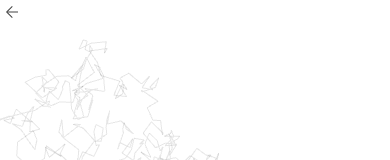
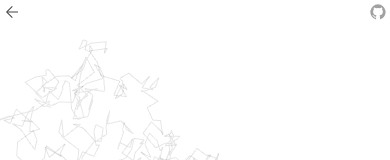
Before and after one commit to ts5h/sphere, a Vue app: page / in a window 390 px wide. Shown: the top 160 px of the page. Built offline with nearby package versions, Linux system fonts and the light colour scheme.

Commit message:
Update GitHub link component

```diff
--- a/src/App.vue
+++ b/src/App.vue
@@ -1,5 +1,6 @@
 <template>
   <ReturnToTop theme="light" />
+  <GitHub theme="light" url="https://github.com/ts5h/sphere" />
   <Sphere />
 </template>
 
@@ -10,10 +11,12 @@ import ReturnToTop from "@/components/ReturnToTop.vue";
 
 // https://stackoverflow.com/questions/64213461/vuejs-typescript-cannot-find-module-components-navigation-or-its-correspon
 import Sphere from "@/components/Sphere.vue";
+import GitHub from "@/components/GitHub.vue";
 
 export default defineComponent({
   name: "App",
   components: {
+    GitHub,
     ReturnToTop,
     Sphere,
   },
--- a/src/components/GitHub.vue
+++ b/src/components/GitHub.vue
@@ -1,12 +1,52 @@
 <template>
-
+  <div
+    @mouseover="hoverHandler(true)"
+    @mouseout="hoverHandler(false)"
+    @touchstart="touchHandler(true)"
+    @touchend="touchHandler(false)"
+    :class="['github', theme, status.hover ? 'on' : '']"
+  >
+    <a :href="url" target="_blank" title="GitHub">GitHub</a>
+  </div>
 </template>
 
 <script lang="ts">
+import { reactive } from "vue";
 import isMobile from "ismobilejs";
+
+type setupType = {
+  status: { hover: boolean };
+  hoverHandler: (state: boolean) => void;
+  touchHandler: (state: boolean) => void;
+};
 
 export default {
   name: "GitHub",
+  props: {
+    theme: String,
+    url: String,
+  },
+  setup(): setupType {
+    const status = reactive<{ hover: boolean }>({
+      hover: false,
+    });
+
+    const hoverHandler = (state: boolean) => {
+      if (isMobile().any) return;
+      status.hover = state;
+    };
+
+    const touchHandler = (state: boolean) => {
+      if (!isMobile().any) return;
+      status.hover = state;
+    };
+
+    return {
+      status,
+      hoverHandler,
+      touchHandler,
+    };
+  },
 };
 </script>
 
@@ -42,7 +82,8 @@ export default {
 .github {
   &.light {
     a {
-
+      background: #444;
+      mask: url(/img/icon_github.svg) no-repeat center center / 16px auto;
     }
   }
 }
```
